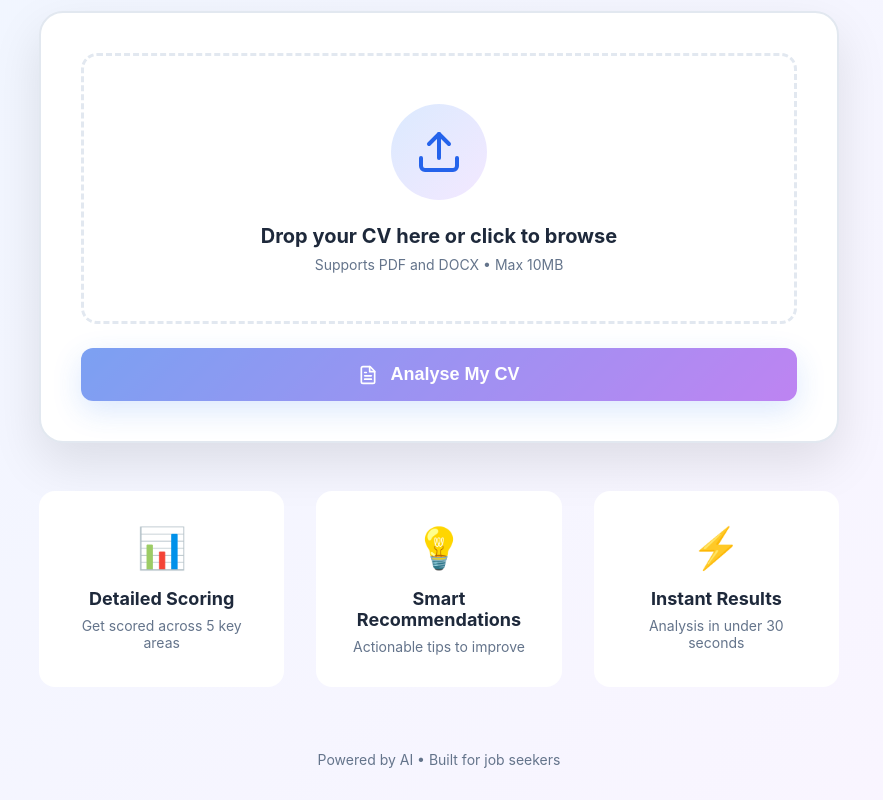
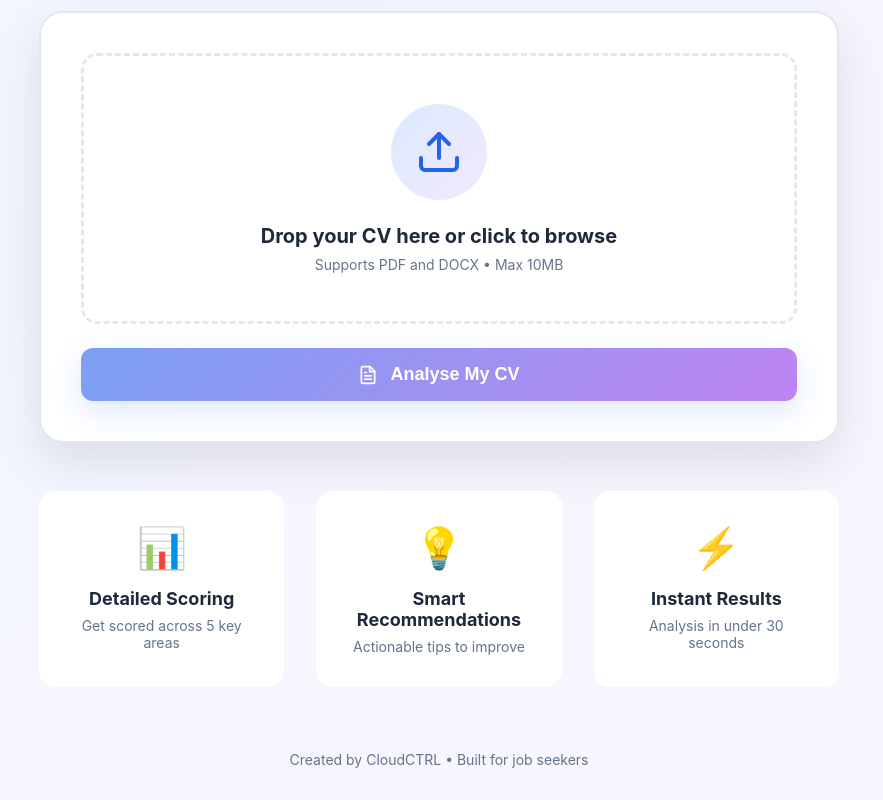
Before and after one commit to MmelIGaba/PrepCheck, a React (Vite) app in the folder frontend/: page / in a window 1280 px wide. Shown: the part 248-1048 px from the top of the page, without its empty margins (201-1084 px from the left). Built offline with nearby package versions, Linux system fonts and the light colour scheme; no server answers.

Commit message:
Changed footer.

```diff
--- a/frontend/src/App.jsx
+++ b/frontend/src/App.jsx
@@ -133,7 +133,7 @@ function App() {
 
       {/* Footer */}
       <footer className="app-footer">
-        <p>Powered by AI • Built for job seekers</p>
+        <p>Created by CloudCTRL • Built for job seekers</p>
       </footer>
     </div>
   );
```
